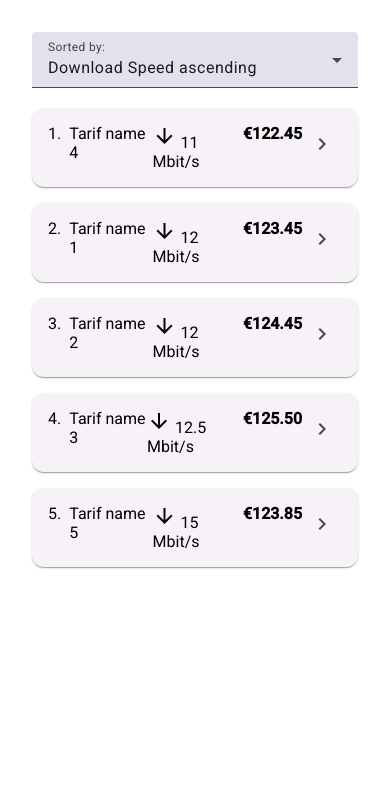
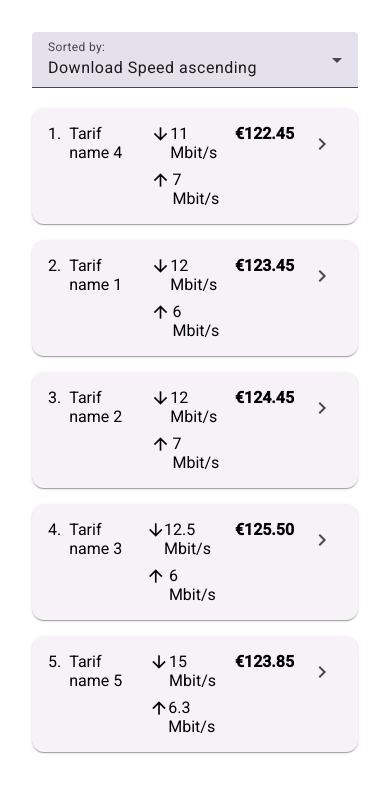
Before and after one commit to olgabelous/interview-task, an Angular app: page / in a window 390 px wide. Shown: the top 792 px of the page. Built offline with nearby package versions, Linux system fonts and the light colour scheme.

Commit message:
Display Upload speed in mobile version

```diff
--- a/src/app/tarif-list/tarif/tarif.component.html
+++ b/src/app/tarif-list/tarif/tarif.component.html
@@ -5,9 +5,14 @@
   </div>
 
   <div class="speed">
-    <span
-      ><mat-icon>arrow_downward</mat-icon> {{ tarif().download | mbitUnit }}</span
-    >
+    <div class="speed-item">
+      <mat-icon class="speed-icon">arrow_downward</mat-icon>
+      <span>{{ tarif().download | mbitUnit }}</span>
+    </div>
+    <div class="speed-item">
+      <mat-icon class="speed-icon">arrow_upward</mat-icon>
+      <span>{{ tarif().upload | mbitUnit }}</span>
+    </div>
   </div>
 
   <div class="price">{{ tarif().price | currency : "EUR" }}</div>
--- a/src/app/tarif-list/tarif/tarif.component.scss
+++ b/src/app/tarif-list/tarif/tarif.component.scss
@@ -2,6 +2,7 @@
   display: flex;
   justify-content: space-between;
   align-items: start;
+  gap: 0.5rem;
   width: 100%;
 }
 
@@ -9,6 +10,19 @@
   display: flex;
   flex-direction: column;
   gap: 0.5rem;
+
+  .speed-item {
+    display: flex;
+    font-size: 16px;
+  }
+
+  .speed-icon {
+    font-size: 20px;
+  }
+
+  .speed-value {
+    //font-size: 16px;
+  }
 }
 
 .price {
```
